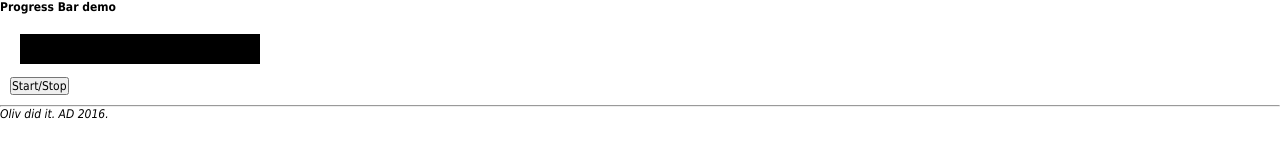
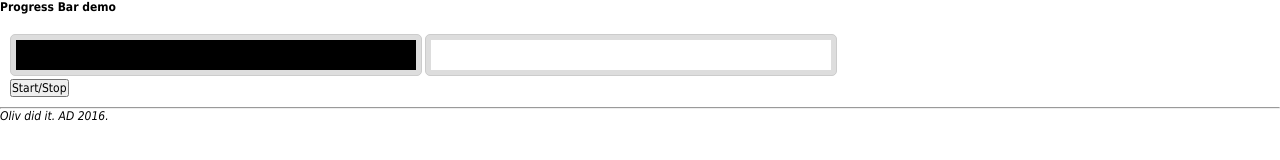
Before and after one commit to OlivierLD/node.pi, a website: page demos/progressbar.html in a window 1280 px wide. Drawn offline with Linux system fonts and the light colour scheme.

Commit message:
Fore and Background colors

```diff
--- a/demos/progressbar.html
+++ b/demos/progressbar.html
@@ -11,23 +11,25 @@
 
     <script type="text/javascript">
         var apg;
+        var apg2;
 
         var clickFunc = function() {
             apg.startStop();
+            apg2.startStop();
         };
 
         window.onload = function() {
-            apg = new AtomicProgressBar('valueCanvas', 240, 30);
-//            apg.startStop();
-//            setTimeout(apg.startStop, 10000);
+            apg  = new AtomicProgressBar('valueCanvas', 400, 30);
+            apg2 = new AtomicProgressBar('valueCanvas2', 400, 30, 'white', 'red');
         };
     </script>
 
 </head>
 <body>
-  <h4>Progress Bar demo</h4>
+  <h3>Progress Bar demo</h3>
   <div style="margin: 10px;">
-    <canvas id="valueCanvas" width="240" height="30" title="Progress Bar" style="margin: 10px;"></canvas>
+    <canvas id="valueCanvas" width="400" height="30" title="Progress Bar" style="padding:5px; background:#ddd; border-radius:5px; border:1px solid #CCC; margin-top:10px;"></canvas>
+    <canvas id="valueCanvas2" width="400" height="30" title="Progress Bar" style="padding:5px; background:#ddd; border-radius:5px; border:1px solid #CCC; margin-top:10px;"></canvas>
     <br>
     <button onclick="clickFunc();">Start/Stop</button>
   </div>
--- a/demos/widgets/AtomicProgressBar.js
+++ b/demos/widgets/AtomicProgressBar.js
@@ -4,14 +4,21 @@
  */
 "use strict";
 
-function AtomicProgressBar(cName, w, h) {
+function AtomicProgressBar(cName, w, h, bg, fg) {
     this. width = w;
     this.height = h;
+    this.bg = bg;
+    this.fg = fg;
 
     if (this.width === undefined)
         this.width = 100;
     if (this.height === undefined)
         this.height = 20;
+    if (this.bg === undefined)
+        this.bg = 'black';
+    if (this.fg === undefined)
+        this.fg = 'lightgreen';
+
     var canvasName = cName;
 
     var running = false;
@@ -31,7 +38,7 @@ function AtomicProgressBar(cName, w, h) {
             this.animate();
         else {
             window.clearInterval(intervalID);
-            draw(canvasName);
+            draw(canvasName); // Reset
         }
     };
 
@@ -57,7 +64,7 @@ function AtomicProgressBar(cName, w, h) {
 
         // Cleanup
         //context.fillStyle = "#ffffff";
-        context.fillStyle = 'back';
+        context.fillStyle = instance.bg;
         //context.fillStyle = "transparent";
         context.fillRect(0, 0, canvas.width, canvas.height);
         //context.fillStyle = 'rgba(255, 255, 255, 0.0)';
@@ -71,7 +78,7 @@ function AtomicProgressBar(cName, w, h) {
                 context.lineTo(x, instance.height);
             }
             context.lineWidth = 1;
-            context.strokeStyle = 'lightgreen';
+            context.strokeStyle = instance.fg;
             context.stroke();
             context.closePath();
         }
```
